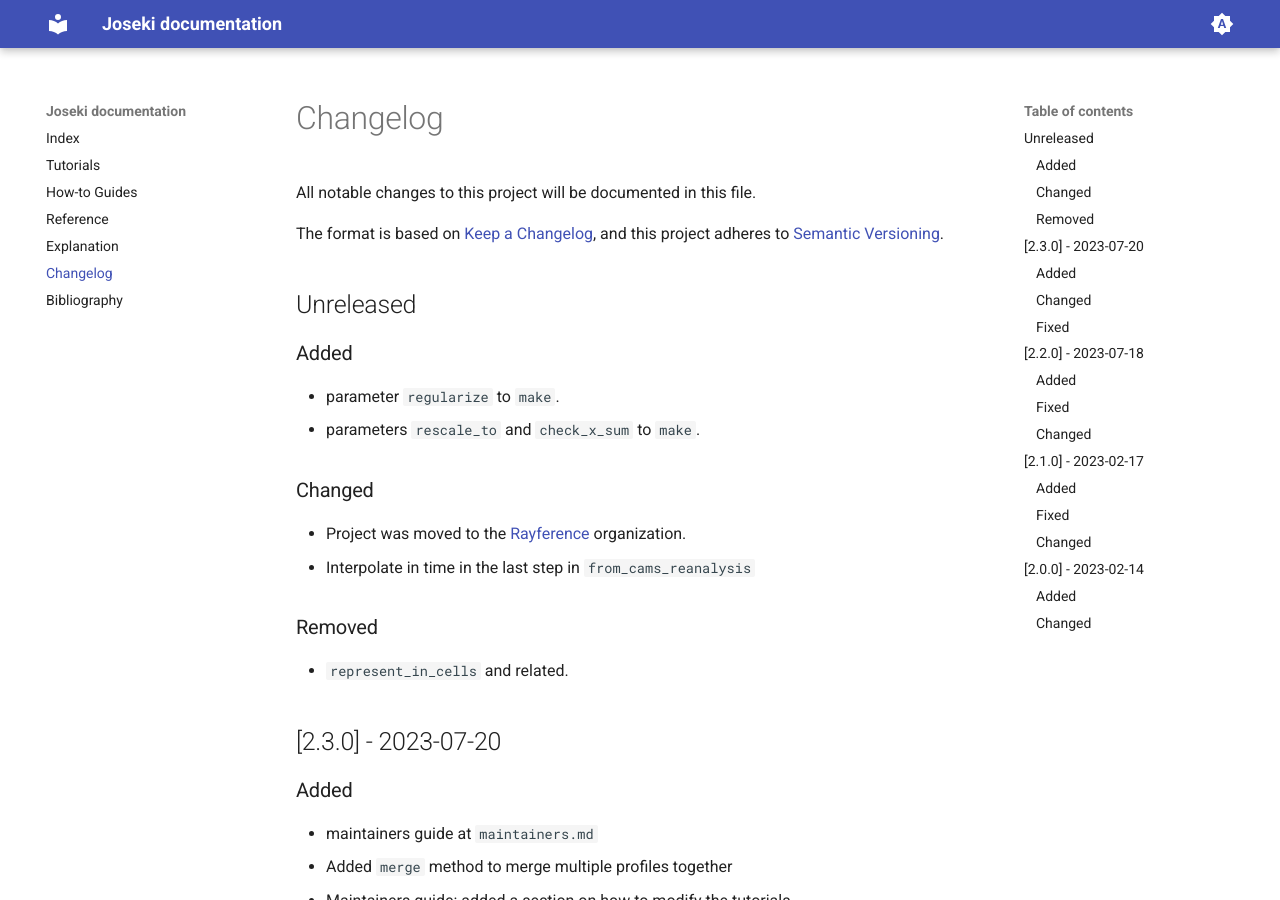
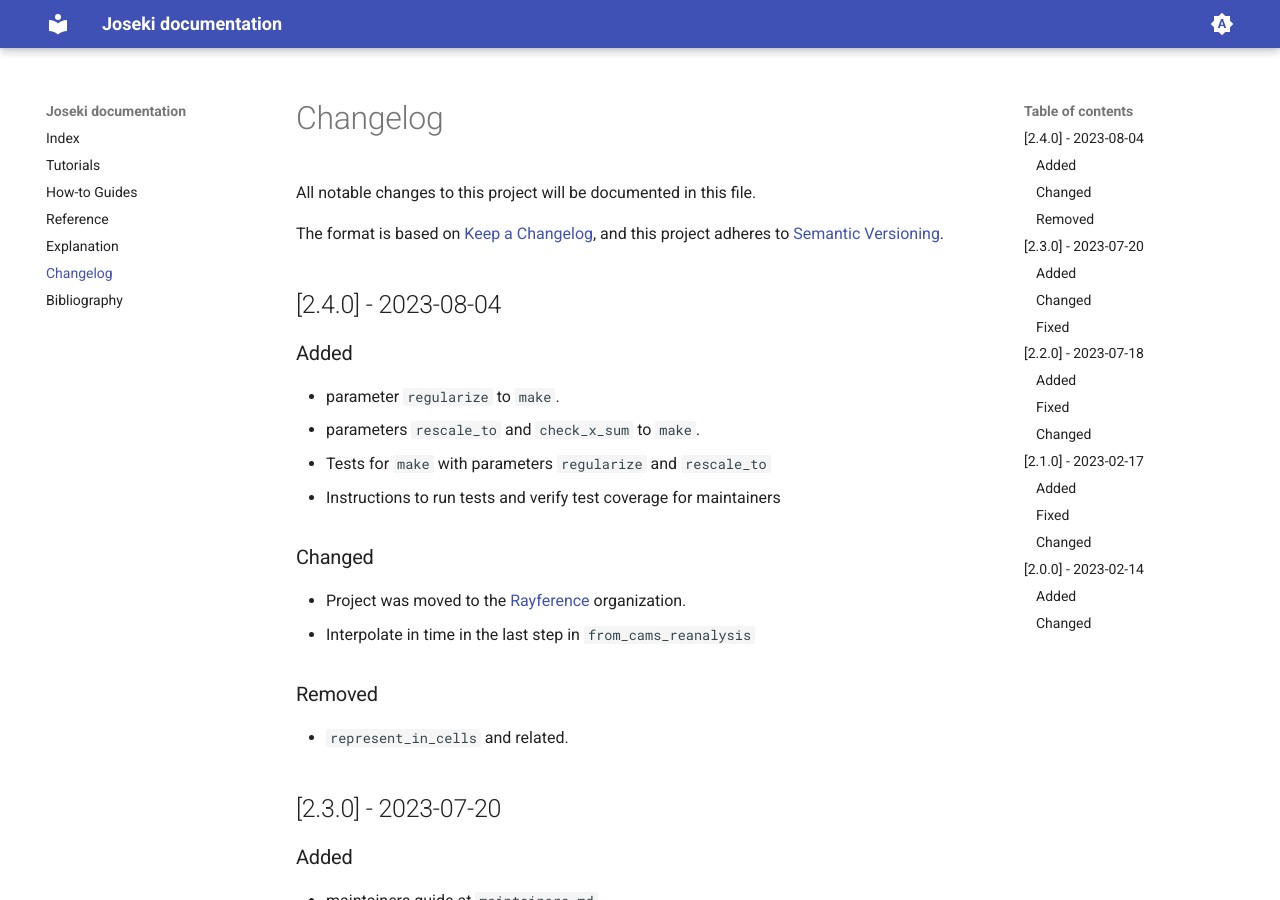
Before and after one commit to rayference/joseki, an MkDocs documentation site: the page built from docs/changelog.md, in a window 1280 px wide and 900 px high. Built offline with MkDocs 1.6.1 and Material for MkDocs 9.7.7, drawn with Linux system fonts in a browser that asks for light colours; the version menu is left out.

Commit message:
joseki version 2.4.0

```diff
--- a/docs/changelog.md
+++ b/docs/changelog.md
@@ -5,12 +5,14 @@ All notable changes to this project will be documented in this file.
 The format is based on [Keep a Changelog](https://keepachangelog.com/en/1.0.0/),
 and this project adheres to [Semantic Versioning](https://semver.org/spec/v2.0.0.html).
 
-## Unreleased
+## [2.4.0] - 2023-08-04
 
 ### Added
 
 * parameter `regularize` to `make`.
 * parameters `rescale_to` and `check_x_sum` to `make`.
+* Tests for `make` with parameters `regularize` and `rescale_to`
+* Instructions to run tests and verify test coverage for maintainers
 
 ### Changed
 
--- a/src/joseki/__version__.py
+++ b/src/joseki/__version__.py
@@ -1 +1 @@
-__version__ = "2.3.0"
+__version__ = "2.4.0"
```
Also changed, not shown: maintainers.md (+13 -0 lines), 1 other file.
